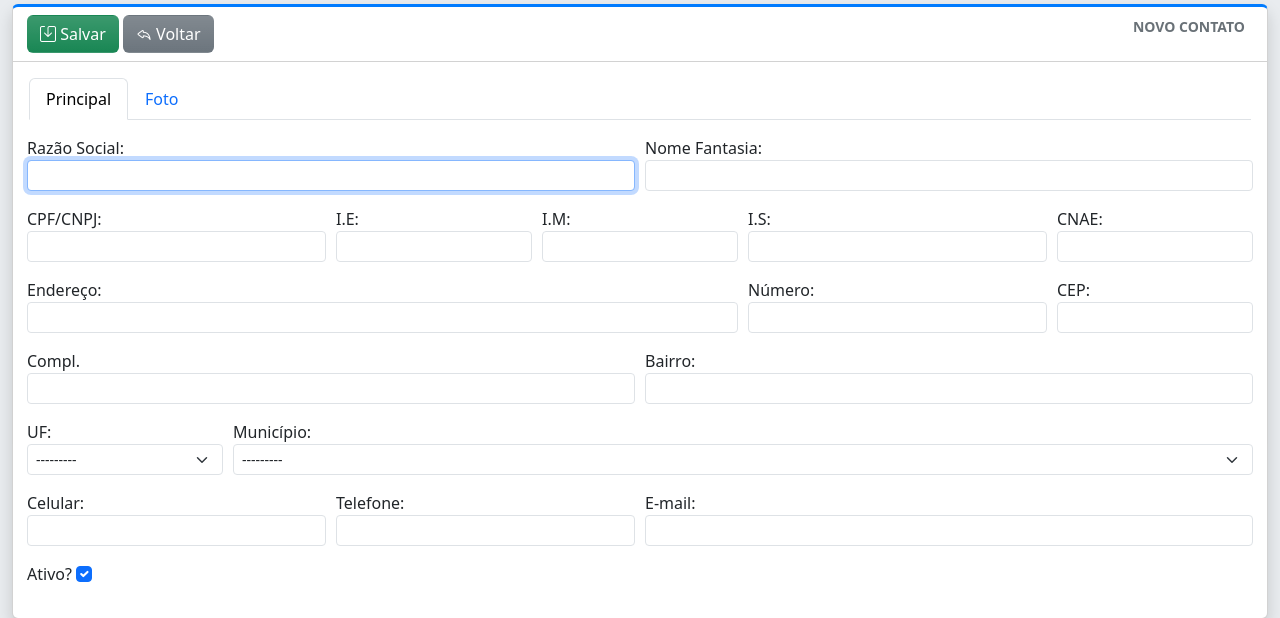
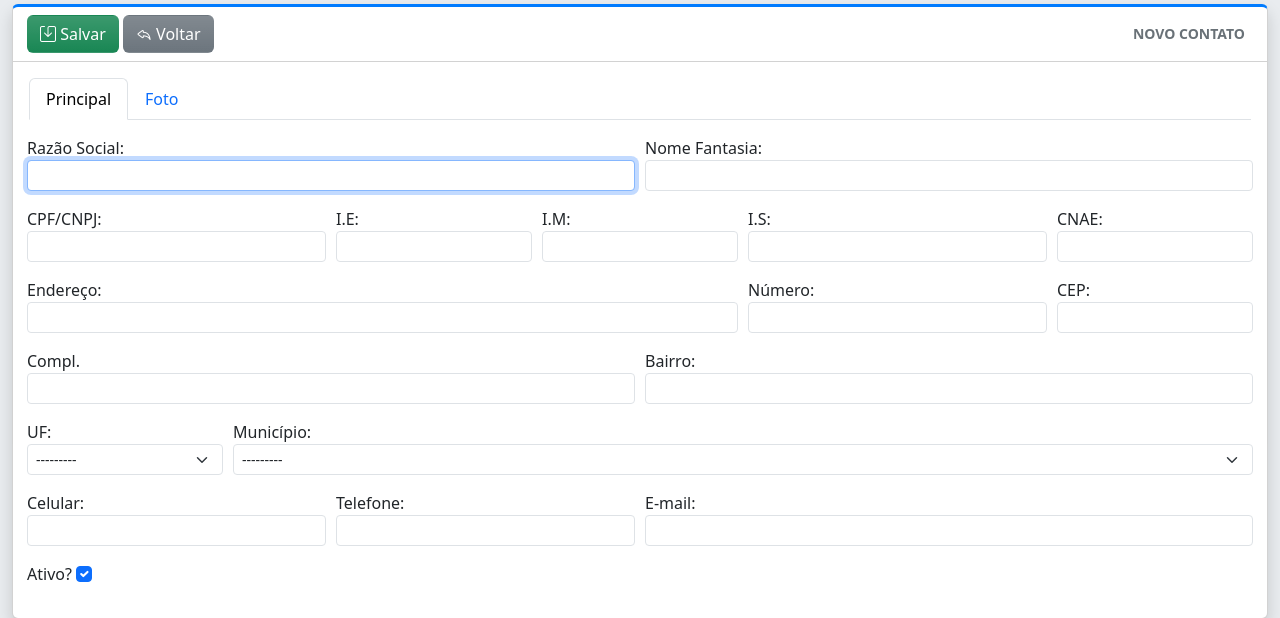
Before and after one commit to jvsjanilson/MeuFinanceiro, a Django app: page /contatos/create in a window 1280 px wide. Shown: the part 65-683 px from the top of the page. Run offline with Django 4.2, Linux system fonts and the light colour scheme; the visitor is signed in with stand-in values (Sample User, id 1); data that the repository does not hold is empty.

Commit message:
feat: ajuste layout form contato

```diff
--- a/cadastro/templates/cadastro/contato/form.html
+++ b/cadastro/templates/cadastro/contato/form.html
@@ -10,10 +10,12 @@
 <form method="post" novalidate enctype="multipart/form-data">
     <div class="card shadow card-outline">
         <div class="card-header">
-            <div class="row">
-                <div class="col-12 col-md-12">
+            <div class="row d-flex align-items-center">
+                <div class="col">
                     <button class="text-white btn bg-success bg-gradient" type="submit" ><i class="bi bi-save"></i> Salvar</button>
                     <a class="text-white btn bg-secondary bg-gradient" href="{% url 'contato-list' %}"><i class="bi bi-reply"></i> Voltar</a>
+                </div>
+                <div class="col-auto">
                     <h4 class="card-title">{%if object %} Editar {% else %} Novo {%endif%} {{ verbose_name }}</h4>
                 </div>
             </div>
```
